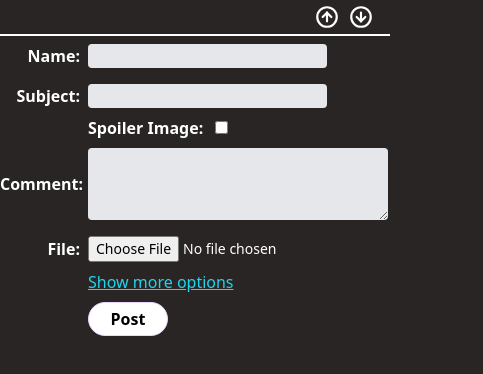
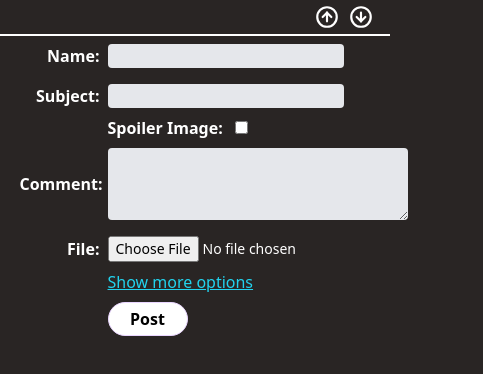
Before and after one commit to SimonettiT/Tailwind-reddit-anon, a plain HTML site: page form.html in a window 390 px wide. Shown: the whole page, 483 px wide, since content can reach past the window. Drawn offline with nearby package versions, Linux system fonts and the light colour scheme.

Commit message:
responsive fix

```diff
--- a/form.html
+++ b/form.html
@@ -19,15 +19,15 @@
             </a>
         </div>
     </div>
-    <form action="" method="get" class="flex flex-col items-start w-[483px] m-auto">
+    <form action="" method="get" class="flex flex-col items-start max-w-[90%] w-[483px] m-auto">
         <div class="flex flex-col sm:flex-row ">
             <div class="my-2 flex flex-row no-wrap items-center">
                 <label class="w-20 mr-2 inline-block text-right text-white font-semibold" for="name">Name:</label>
-                <input class="bg-gray-200 px-1 rounded max-w-80 sm:w-40 focus:outline-none ease-in-out duration-150 focus:p-1 focus:bg-white" type="text" name="name" id="name">
+                <input class="bg-gray-200 px-1 rounded w-screen max-w-[236px] sm:w-40 focus:outline-none ease-in-out duration-150 focus:p-1 focus:bg-white" type="text" name="name" id="name">
             </div>
             <div class="sm:ml-2 my-2 flex flex-row no-wrap items-center">
                 <label class="w-20 sm:w-auto inline-block mr-2 text-right text-white font-semibold" for="subject">Subject:</label>
-                <input class="bg-gray-200 px-1 rounded max-w-80 sm:w-40 focus:outline-none ease-in-out duration-150 focus:p-1 focus:bg-white" type="text" name="subject" id="subject">
+                <input class="bg-gray-200 px-1 rounded w-screen max-w-[236px] sm:w-40 focus:outline-none ease-in-out duration-150 focus:p-1 focus:bg-white" type="text" name="subject" id="subject">
             </div>
         </div>
         <div class="ml-[88px]">
```
